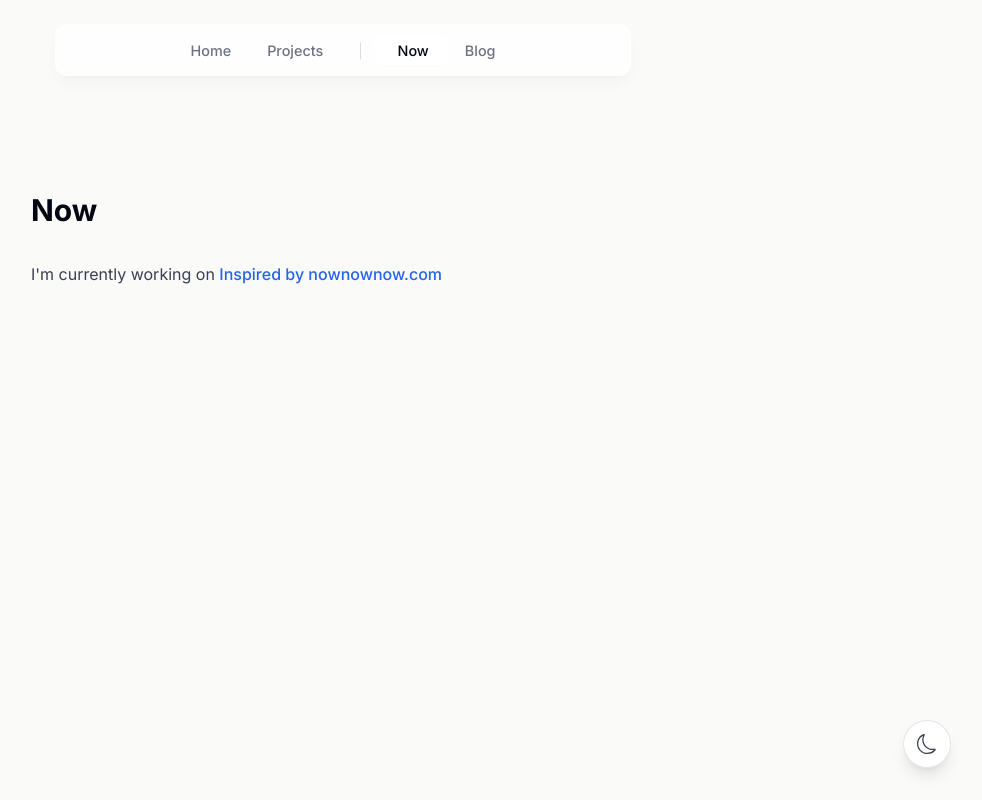
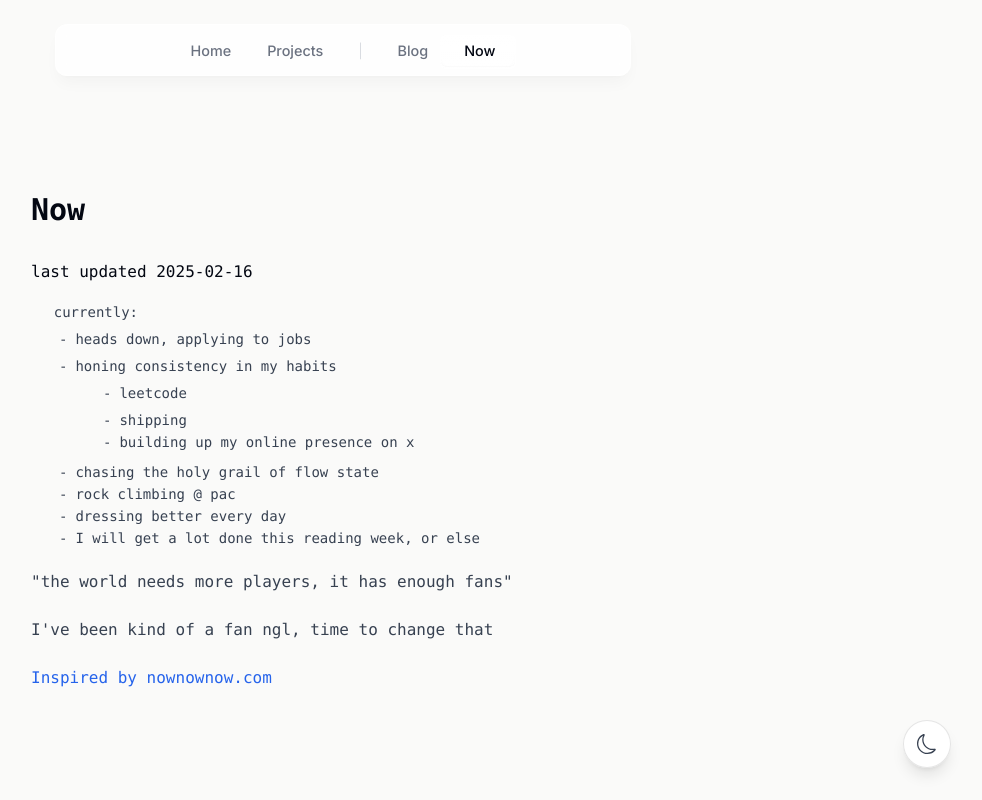
Before and after one commit to r-chong/portfolio-v4, a Next.js app: page /now in a window 1280 px wide. Shown: the top 800 px of the page, without its empty margins (297-1279 px from the left). Built offline with nearby package versions, Linux system fonts and the light colour scheme.

Commit message:
writing: add description to nownownow page, rearrange header

```diff
--- a/app/now/page.tsx
+++ b/app/now/page.tsx
@@ -2,12 +2,48 @@ import React from 'react';
 
 export default function NowPage() {
     return (
-        <article className='flex flex-col items-center w-full'>
+        <article className='flex flex-col items-center w-full font-mono'>
             <div className='container max-w-2xl px-4 mx-auto mt-8 sm:px-6 md:mt-12'>
                 <h1 className='mb-8 text-3xl font-bold'>Now</h1>
+                <p>last updated 2025-02-16</p>
                 <div className='prose dark:prose-invert prose-quoteless prose-neutral'>
                     <p className='text-gray-700 dark:text-gray-300'>
-                        I&apos;m currently working on{' '}
+                        <ul className='space-y-0.5 text-sm list-none'>
+                            currently:{' '}
+                            <li className='before:content-["-"] before:mr-2'>
+                                heads down, applying to jobs
+                            </li>
+                            <li className='before:content-["-"] before:mr-2'>
+                                honing consistency in my habits
+                                <ul className='mt-0.5 ml-4 list-none space-y-0.5'>
+                                    <li className='before:content-["-"] before:mr-2'>
+                                        leetcode
+                                    </li>
+                                    <li className='before:content-["-"] before:mr-2'>
+                                        shipping
+                                    </li>
+                                    <li className='before:content-["-"] before:mr-2'>
+                                        building up my online presence on x
+                                    </li>
+                                </ul>
+                            </li>
+                            <li className='before:content-["-"] before:mr-2'>
+                                chasing the holy grail of flow state
+                            </li>
+                            <li className='before:content-["-"] before:mr-2'>
+                                rock climbing @ pac
+                            </li>
+                            <li className='before:content-["-"] before:mr-2'>
+                                dressing better every day
+                            </li>
+                            <li className='before:content-["-"] before:mr-2'>
+                                I will get a lot done this reading week, or else
+                            </li>
+                        </ul>
+                        <p>
+                            "the world needs more players, it has enough fans"
+                        </p>
+                        <p>I've been kind of a fan ngl, time to change that</p>
                         <a
                             href='https://nownownow.com/'
                             target='_blank'
--- a/lib/data.ts
+++ b/lib/data.ts
@@ -35,11 +35,7 @@ export const links: LinkType[] = [
         url: '/projects',
         hash: '#projects',
     },
-    {
-        name: 'Now',
-        url: '/now',
-        hash: '#now',
-    },
+
     // {
     //     name: 'Resume',
     //     url: '/resume',
@@ -49,6 +45,11 @@ export const links: LinkType[] = [
         name: 'Blog',
         url: '/blog',
         hash: '#blog',
+    },
+    {
+        name: 'Now',
+        url: '/now',
+        hash: '#now',
     },
     // {
     //     name: 'Contact',
```
